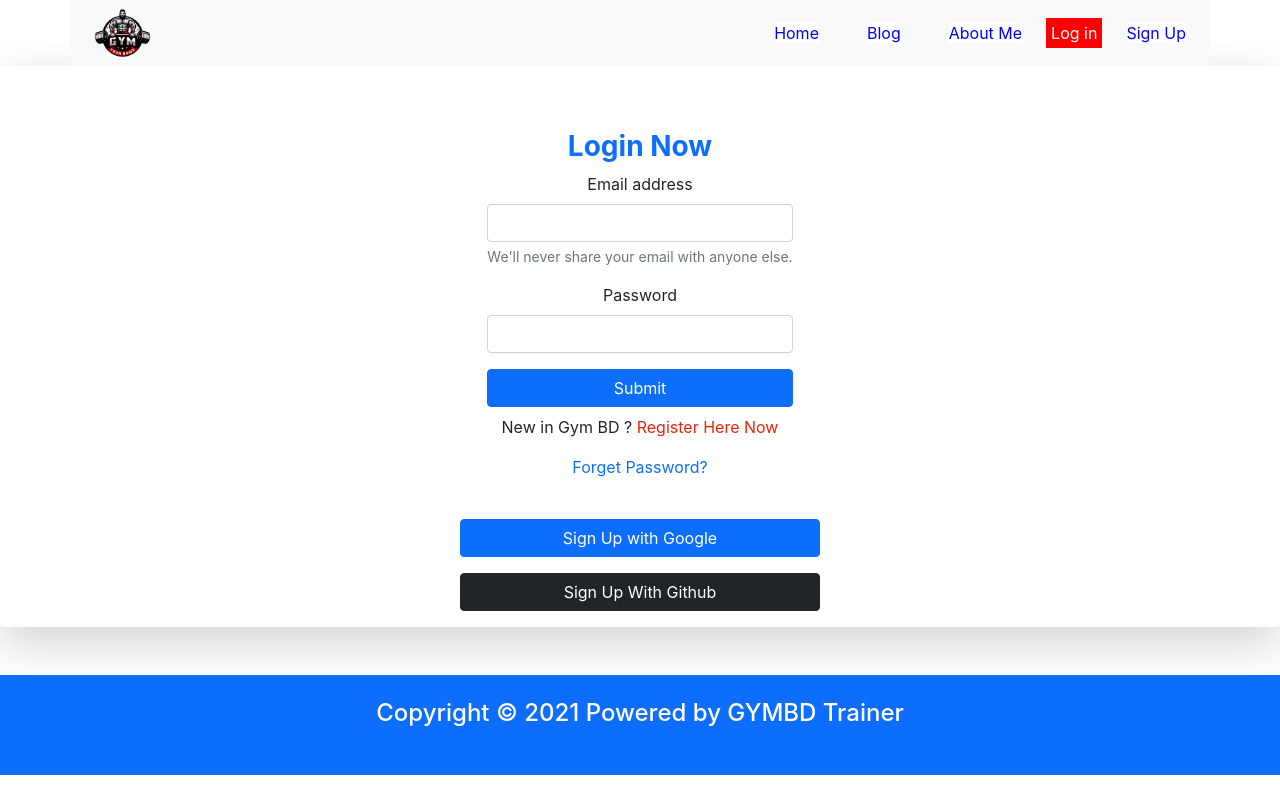
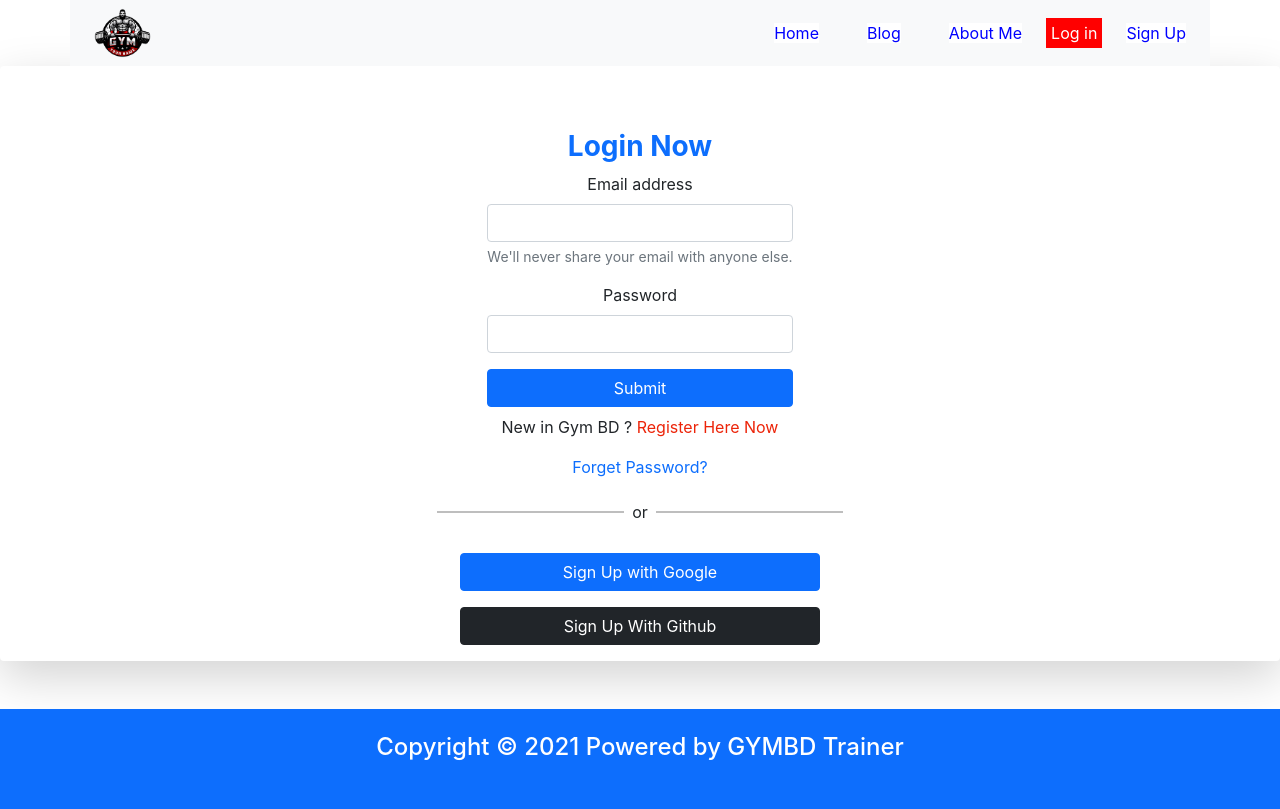
Before and after one commit to SunHabibOsman/indenpent-gym-ass-10, a React (Create React App) app: page /login in a window 1280 px wide. Built offline with nearby package versions, Linux system fonts and the light colour scheme; no server answers.

Commit message:
hrl login

```diff
--- a/src/Pages/login/Login.js
+++ b/src/Pages/login/Login.js
@@ -106,6 +106,7 @@ const Login = () => {
         <p className='mt-2'> New in Gym BD ?<Link to={'/signup'}> Register Here Now</Link></p>
         <p onClick={forgetpass} style={{ cursor: 'pointer' }} className='text-primary'>Forget Password?</p>
       </form></div>
+      <div className='d-flex justify-content-center align-items-center'><hr className='me-2' />or <hr className='ms-2' /></div>
       <div className='d-flex justify-content-center'>
         <SocialLogin></SocialLogin></div>
     </div>
--- a/src/Pages/login/login.css
+++ b/src/Pages/login/login.css
@@ -4,3 +4,10 @@
   box-shadow: 28px 28px 66px #a8a8a8,
     -28px -28px 66px #ffffff;
 }
+
+hr {
+  color: rgb(0, 0, 0);
+  width: 15%;
+  border: 1px solid black;
+
+}
```
